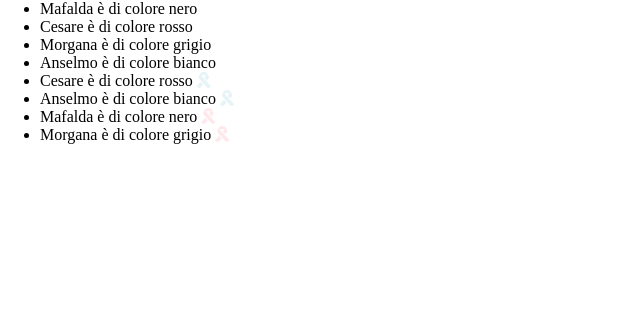
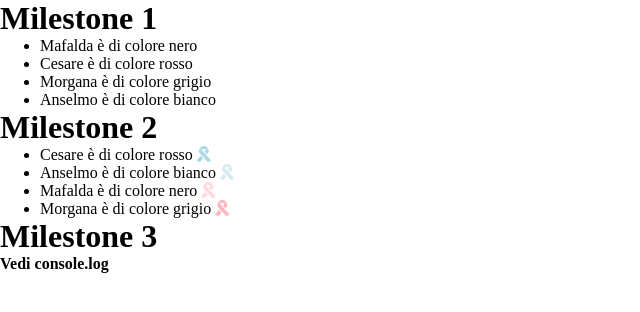
Before and after one commit to andreamarangon/js-snack-es6, a plain HTML site: page cats/index.html in a window 1280 px wide. Shown: the whole page, without its empty margins (0-640 px from the left). Drawn offline with nearby package versions, Linux system fonts and the light colour scheme.

Commit message:
ESERCIZIO TERMINATO

```diff
--- a/cats/assets/css/master.css
+++ b/cats/assets/css/master.css
@@ -12,11 +12,3 @@
 .rosa i {
   color: lightpink;
 }
-
-.old {
-  opacity: 1;
-}
-
-.young {
-  opacity: 0.3;
-}
--- a/cats/assets/js/main.js
+++ b/cats/assets/js/main.js
@@ -1,6 +1,5 @@
-console.log('ok');
 $(document).ready(function () {
-  //Milestone 1
+  //MILESTONE 1
 
   //Definire un array di oggetti; ogni oggetto rappresenta un gatto,
   //che è caratterizzato da: nome, età, colore e sesso.
@@ -9,92 +8,85 @@ $(document).ready(function () {
       nome: 'Mafalda',
       eta: 12,
       colore: 'nero',
-      sesso: 'femmina'
+      sesso: 'femmina',
     },
     {
       nome: 'Cesare',
       eta: 3,
       colore: 'rosso',
-      sesso: 'maschio'
+      sesso: 'maschio',
     },
     {
       nome: 'Morgana',
       eta: 7,
       colore: 'grigio',
-      sesso: 'femmina'
+      sesso: 'femmina',
     },
     {
       nome: 'Anselmo',
       eta: 20,
       colore: 'bianco',
-      sesso: 'maschio'
+      sesso: 'maschio',
     },
   ];
   // Tramite la funzione .forEach(), stampare in pagina tutti i gattini,
   // ciascuno con il proprio colore e il proprio nome.
   cats.forEach((item) => {
-    console.log(`${item.nome} è di colore ${item.colore}`);
     $('#cats').append(`<li>${item.nome} è di colore ${item.colore}</li>`)
   });
 
-  //Milestone 2
+  //MILESTONE 2
 
   // Dividere i gatti in due contenitori distinti in base al sesso
   const maschi = cats.filter((element) => element.sesso == 'maschio');
   const femmine = cats.filter((element) => element.sesso == 'femmina');
-  console.log(maschi);
-  console.log(femmine);
+
   //aggiungere a fianco di ogni gattino un fiocco colorato di rosa, se femmina, o di blu, se maschio.
   //Il colore del fiocco deve essere più tenue se il gatto è più giovane,
   //più scuro se il gatto è più vecchio.
+  const opacityMaschi = [];
+  maschi.forEach((item) => {
+    let copyitem;
+    if (item.eta < 10) {
+      copyitem = {... item, opacity: 1};
+    } else if (item.eta >= 10) {
+      copyitem ={... item, opacity: 0.5};
+    }
+    $('#cats-opacity').append(`<li class="azzurro">${item.nome} è di colore ${item.colore} <i style = "opacity:${copyitem.opacity};" class="fas fa-ribbon"></i> </li>`)
+    opacityMaschi.push(copyitem);
 
-  maschi.forEach((item) => {
-    $('#cats').append(`<li class='azzurro'>${item.nome} è di colore ${item.colore} <i class="fas fa-ribbon"></i></li>`)
-    // if (item.eta < 10) {
-    //   $('li.azzurro i').addClass('young')
-    // } else {
-    //   $('li.azzurro i').addClass('old')
-    // }
   });
 
+  const opacityFemmine = [];
+  femmine.forEach((item) => {
+    let copyitem;
+    if (item.eta < 10) {
+      copyitem = {... item, opacity: 1};
+    } else if (item.eta >= 10) {
+      copyitem ={... item, opacity: 0.5};
+    }
+    $('#cats-opacity').append(`<li class="rosa">${item.nome} è di colore ${item.colore} <i style = "opacity:${copyitem.opacity};" class="fas fa-ribbon"></i> </li>`)
+    opacityFemmine.push(copyitem);
 
-  femmine.forEach((item) => {
-    $('#cats').append(`<li class='rosa'>${item.nome} è di colore ${item.colore} <i class="fas fa-ribbon"></i></li>`)
-    // if (item.eta < 10) {
-    //   $('li.rosa i').addClass('young')
-    // } else {
-    //   $('li.rosa i').addClass('old')
-    // }
   });
 
-  //Il colore del fiocco deve essere più tenue se il gatto è più giovane,
-  //più scuro se il gatto è più vecchio.
-  cats.forEach((item) => {
-    if (item.eta < 10) {
-      $('li i').addClass('young');
-    } else if (item.eta >= 10){
-      $('li i').addClass('old');
-    }
-    console.log(item.eta);
+  // MILESTONE 3
 
+  // Creare un nuovo array con prima tutti i gattini femmina e poi tutti i gattini maschio,
+  const catsOrder = [...opacityFemmine, ...opacityMaschi];
+  // inserendo solamente nome e colore e colore e opacità del fiocco per ogni gatto.
+  //con .map
+  newcatsOrder = catsOrder.map((item)=>{
+    const{nome, colore, opacity}=item;
+    return {nome, colore, opacity};
   });
-  // cats.forEach((item) => {
-  //   let colore;
-  //
-  //   if(item.sesso == 'maschio') {
-  //       colore = 'azzurro';
-  //   }
-  //
-  //   else if(item.sesso == 'femmina') {
-  //       colore = 'rosa';
-  //   }
-  //
-  //   $('#cats').append(`<li class="${colore}">${item.nome} è di colore ${item.colore}<i class="fas fa-ribbon"></i></li>`)
-  // });
+  console.log(newcatsOrder);
 
-
-
-
-
+  //metodo alternativo con la cancellazione della proprietà tramite delete
+  // for (var i = 0; i < catsOrder.length; i++) {
+  //   delete catsOrder[i].eta;
+  //   delete catsOrder[i].sesso;
+  // }
+  // console.log(catsOrder);
 
 });
--- a/cats/index.html
+++ b/cats/index.html
@@ -11,9 +11,18 @@
   <title>ES6 Cats</title>
 </head>
 <body>
+  <h1>Milestone 1</h1>
   <ul id="cats">
 
   </ul>
+  <h1>Milestone 2</h1>
+  <ul id="cats-opacity">
+
+  </ul>
+  <h1>Milestone 3</h1>
+  <h4>Vedi console.log</h4>
+
+
 
   <script src="./assets/js/main.js" charset="utf-8"></script>
 </body>
```
